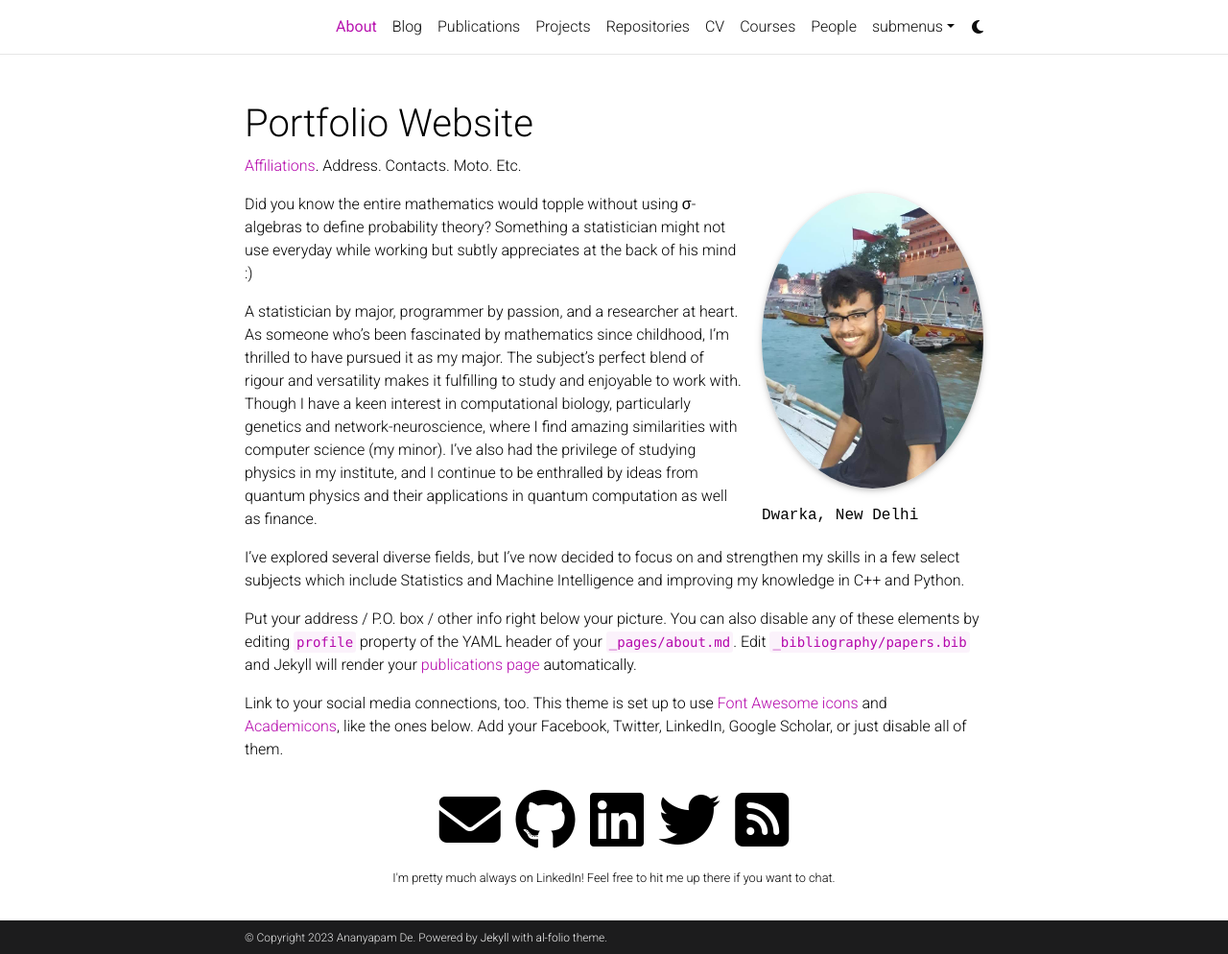
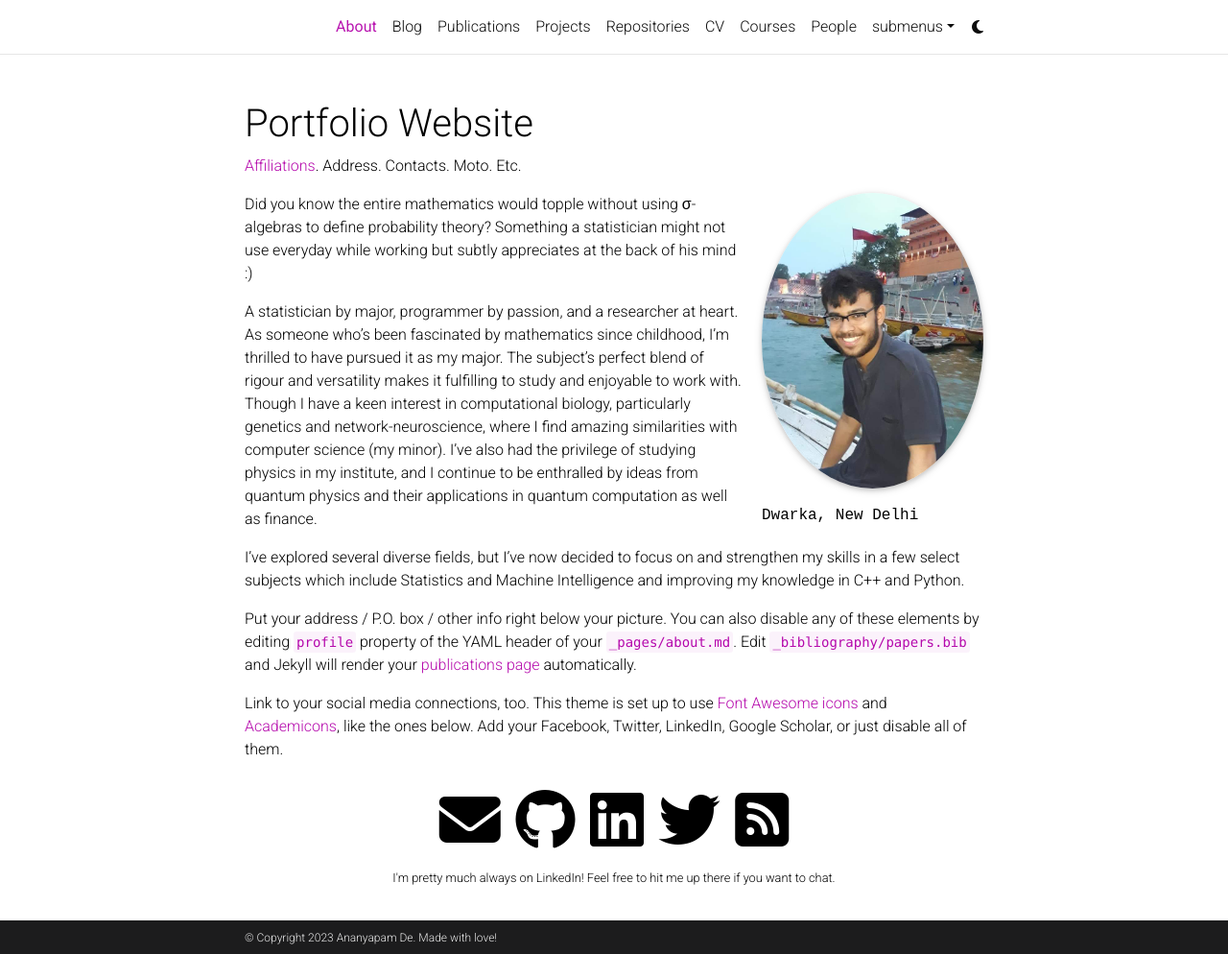
Before and after one commit to Ananyapam7/ananyapam7.github.io, a Jekyll site: the page built from _pages/about.md, in a window 1280 px wide and 994 px high. Shown: the whole window at 96% size. Built offline with Jekyll 4.4.1, drawn with Linux system fonts in a browser that asks for light colours; full-size pictures stand in for the smaller copies a plugin makes; comment, search, counter and statistics services are not loaded; a style sheet for code colours, icons or effects is not loaded.

Commit message:
Add stuff

```diff
--- a/_config.yml
+++ b/_config.yml
@@ -8,10 +8,10 @@
 last_name: De
 email: ananyapam7@gmail.com
 description: > # the ">" symbol means to ignore newlines until "footer_text:"
-  A simple, whitespace theme for academics. Based on [*folio](https://github.com/bogoli/-folio) design.
+  A simple, whitespace theme for academics.
 footer_text: >
-  Powered by <a href="https://jekyllrb.com/" target="_blank">Jekyll</a> with <a href="https://github.com/alshedivat/al-folio">al-folio</a> theme.
-keywords: jekyll, jekyll-theme, academic-website, portfolio-website  # add your own keywords or leave empty
+  Made with love!
+keywords:
 
 lang: en # the language of your site (for example: en, fr, cn, ru, etc.)
 icon: ⚛️  # the emoji used as the favicon (alternatively, provide image name in /assets/img/)
```
